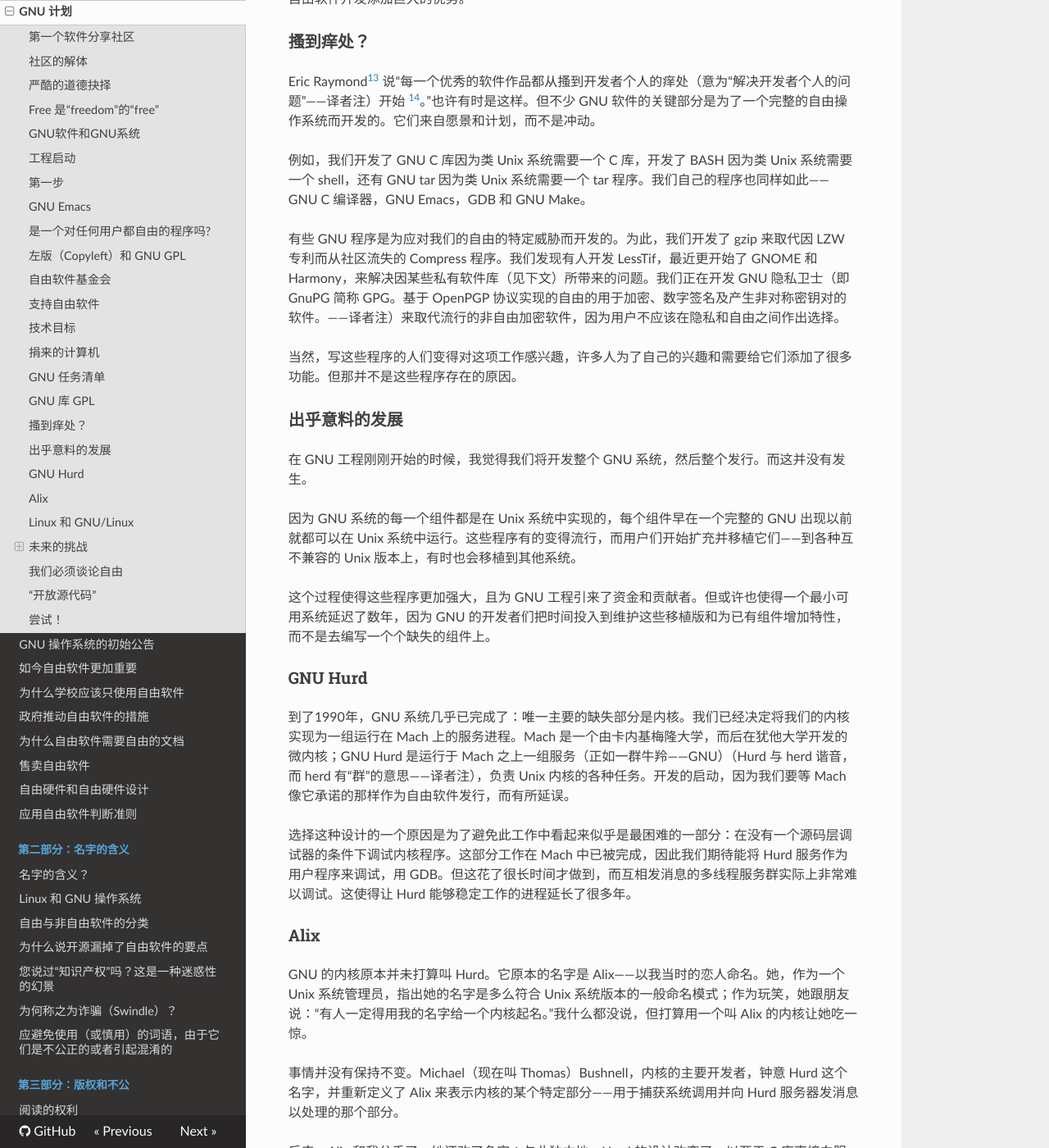
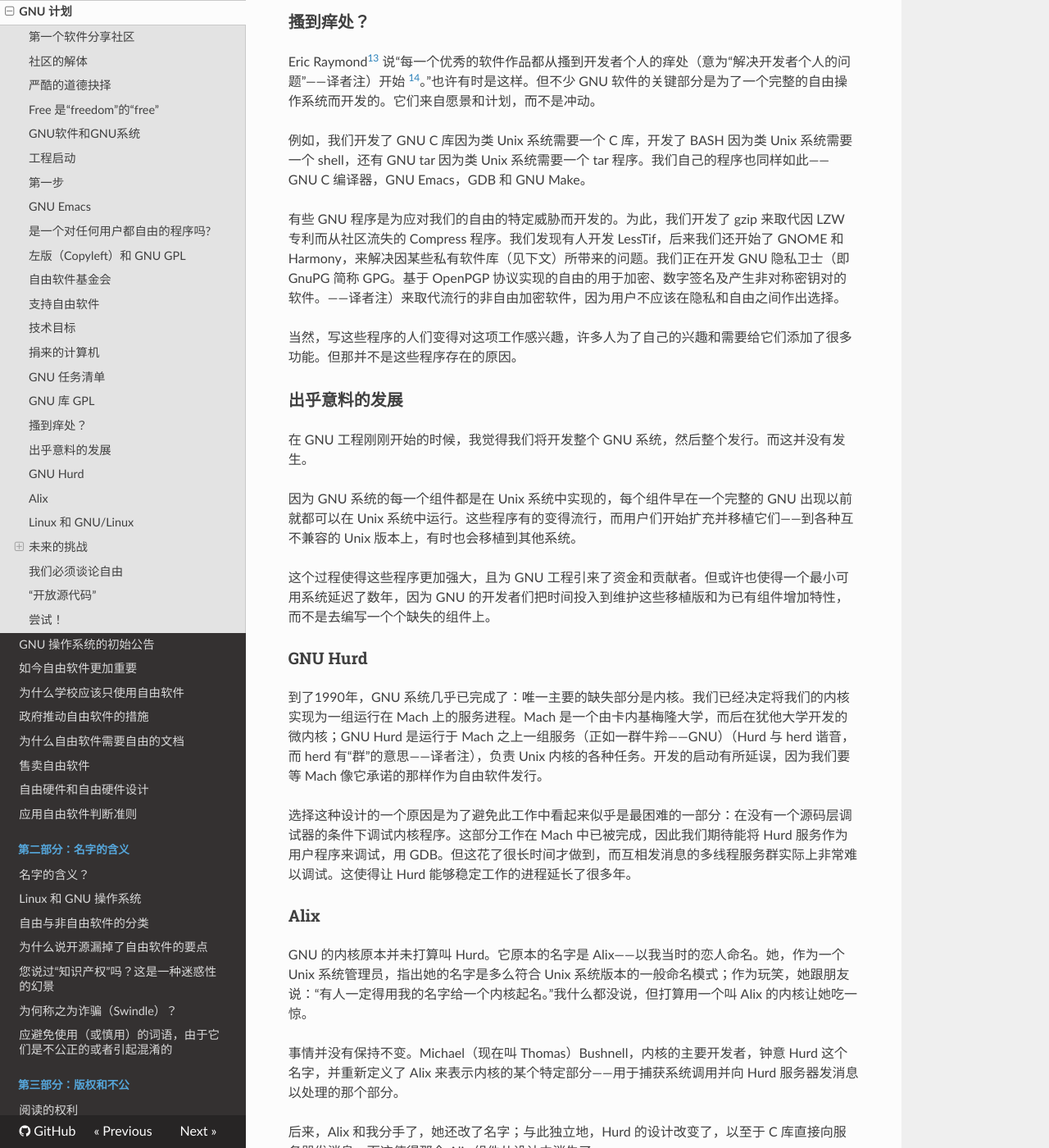
Before and after one commit to beijinglug/fsfs-zh, an MkDocs documentation site: the page built from docs/thegnuproject.md, in a window 1280 px wide and 1400 px high, scrolled down 8438 px. Shown: the whole window at 82% size. Built offline with MkDocs 1.6.1, drawn with Linux system fonts in a browser that asks for light colours; nearby versions of some CDN libraries; old or Windows-style settings are respelled for this version of MkDocs; some of the changed text lies outside the part shown.

Commit message:
修复1.2

```diff
--- a/docs/thegnuproject.md
+++ b/docs/thegnuproject.md
@@ -105,7 +105,7 @@
 
 ### GNU Emacs
 
-我从1984年9月开始写 GNU Emacs，从1985年初它就开始可用了。这使得我开始可以使用 Unix 系统编辑文件：因为没有兴趣学用 vi 或 ed，在那之前我在其他类型的机器上编辑文件。
+我从1984年9月开始写 GNU Emacs，从1985年初它就开始可用了。这使得我开始可以使用 Unix 系统编辑文件；因为没有兴趣学用 vi 或 ed，在那之前我在其他类型的机器上编辑文件。
 
 这时候，人们开始想用 GNU Emacs，因此出现了该如何发行它的问题。当然，我把它放在了我在 MIT 时用的计算机的匿名 ftp 服务器上（那台计算机 `prep.ai.mit.edu`，因而成了主要的 GNU ftp 发行站点，当它一年后退役时，我将其域名转移到我们的新 ftp 服务器上）。但在那时，不少感兴趣的人们并不在互联网上因而无法通过 ftp 得到副本。所以问题是，我该跟他们说什么？
 
@@ -187,7 +187,7 @@
 
 GNU C 库使用一种特别的左版，称作 GNU 库 GPL（LGPL）[^thegnu-10]，允许将私有软件链接到该库上。为什么需要这样的特例？
 
-这不是个原则问题：没有哪个原则说私有软件产品有资格包含我们的代码（为什么要为一个严辞拒绝与我们分享的工程作贡献呢？）。为 C 库，或任何库使用 LGPL，是个策略问题。
+这不是个原则问题：没有哪个原则说私有软件产品有资格包含我们的代码。（为什么要为一个严辞拒绝与我们分享的工程作贡献呢？）为 C 库，或任何库使用 LGPL，是个策略问题。
 
 C 库做的是通用的工作：每个私有系统或编译器都附带 C 库。因此，让我们的 C 库只能为自由软件所用不会为自由软件带来任何优势——这只会吓阻人们使用我们的库。
 
@@ -205,7 +205,7 @@
 
 例如，我们开发了 GNU C 库因为类 Unix 系统需要一个 C 库，开发了 BASH 因为类 Unix 系统需要一个 shell，还有 GNU tar 因为类 Unix 系统需要一个 tar 程序。我们自己的程序也同样如此—— GNU C 编译器，GNU Emacs，GDB 和 GNU Make。
 
-有些 GNU 程序是为应对我们的自由的特定威胁而开发的。为此，我们开发了 gzip 来取代因 LZW 专利而从社区流失的 Compress 程序。我们发现有人开发 LessTif，最近更开始了 GNOME 和 Harmony，来解决因某些私有软件库（见下文）所带来的问题。我们正在开发 GNU 隐私卫士（即 GnuPG 简称 GPG。基于 OpenPGP 协议实现的自由的用于加密、数字签名及产生非对称密钥对的软件。——译者注）来取代流行的非自由加密软件，因为用户不应该在隐私和自由之间作出选择。
+有些 GNU 程序是为应对我们的自由的特定威胁而开发的。为此，我们开发了 gzip 来取代因 LZW 专利而从社区流失的 Compress 程序。我们发现有人开发 LessTif，后来我们还开始了 GNOME 和 Harmony，来解决因某些私有软件库（见下文）所带来的问题。我们正在开发 GNU 隐私卫士（即 GnuPG 简称 GPG。基于 OpenPGP 协议实现的自由的用于加密、数字签名及产生非对称密钥对的软件。——译者注）来取代流行的非自由加密软件，因为用户不应该在隐私和自由之间作出选择。
 
 当然，写这些程序的人们变得对这项工作感兴趣，许多人为了自己的兴趣和需要给它们添加了很多功能。但那并不是这些程序存在的原因。
 
@@ -219,7 +219,7 @@
 
 ### GNU Hurd
 
-到了1990年，GNU 系统几乎已完成了：唯一主要的缺失部分是内核。我们已经决定将我们的内核实现为一组运行在 Mach 上的服务进程。Mach 是一个由卡内基梅隆大学，而后在犹他大学开发的微内核；GNU Hurd 是运行于 Mach 之上一组服务（正如一群牛羚——GNU）（Hurd 与 herd 谐音，而 herd 有“群”的意思——译者注），负责 Unix 内核的各种任务。开发的启动，因为我们要等 Mach 像它承诺的那样作为自由软件发行，而有所延误。
+到了1990年，GNU 系统几乎已完成了：唯一主要的缺失部分是内核。我们已经决定将我们的内核实现为一组运行在 Mach 上的服务进程。Mach 是一个由卡内基梅隆大学，而后在犹他大学开发的微内核；GNU Hurd 是运行于 Mach 之上一组服务（正如一群牛羚——GNU）（Hurd 与 herd 谐音，而 herd 有“群”的意思——译者注），负责 Unix 内核的各种任务。开发的启动有所延误，因为我们要等 Mach 像它承诺的那样作为自由软件发行。
 
 选择这种设计的一个原因是为了避免此工作中看起来似乎是最困难的一部分：在没有一个源码层调试器的条件下调试内核程序。这部分工作在 Mach 中已被完成，因此我们期待能将 Hurd 服务作为用户程序来调试，用 GDB。但这花了很长时间才做到，而互相发消息的多线程服务群实际上非常难以调试。这使得让 Hurd 能够稳定工作的进程延长了很多年。
 
```
Also changed, not shown: other parts of docs/thegnuproject.md (+9 -9 lines).
